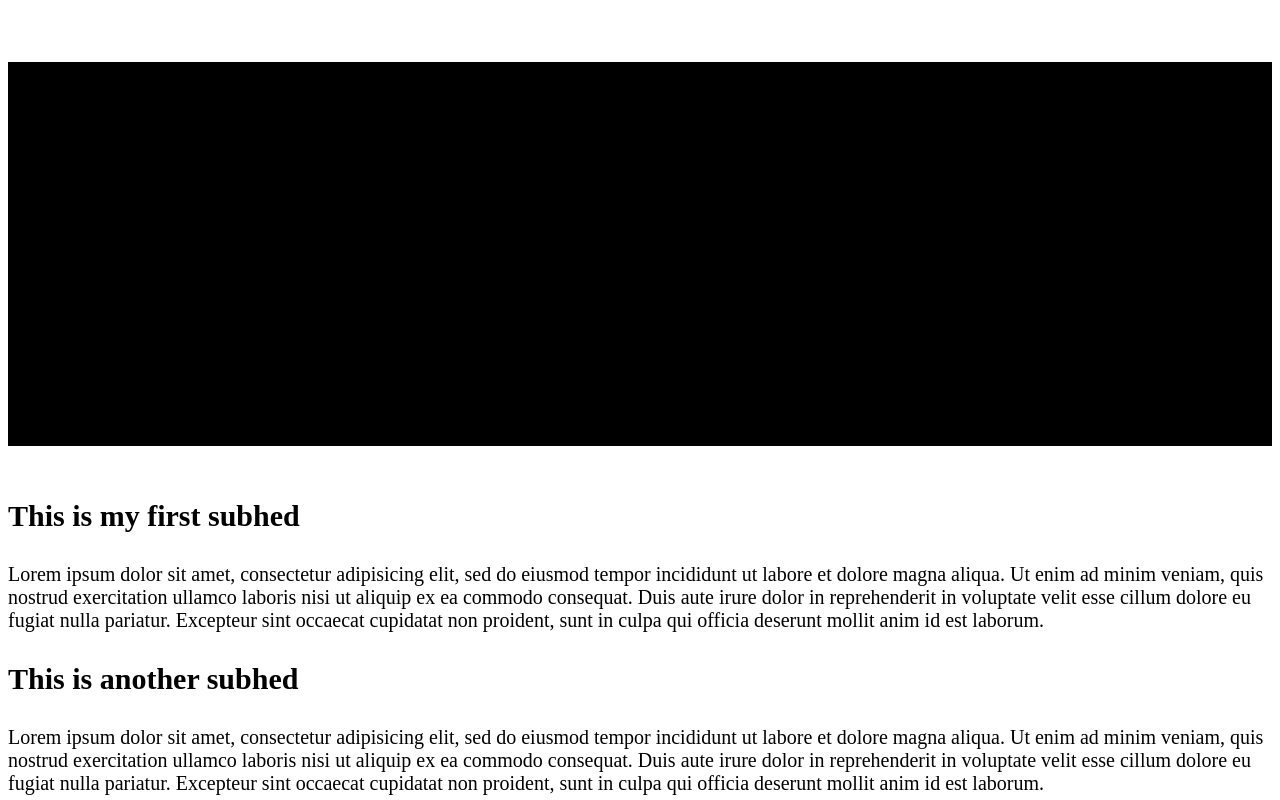
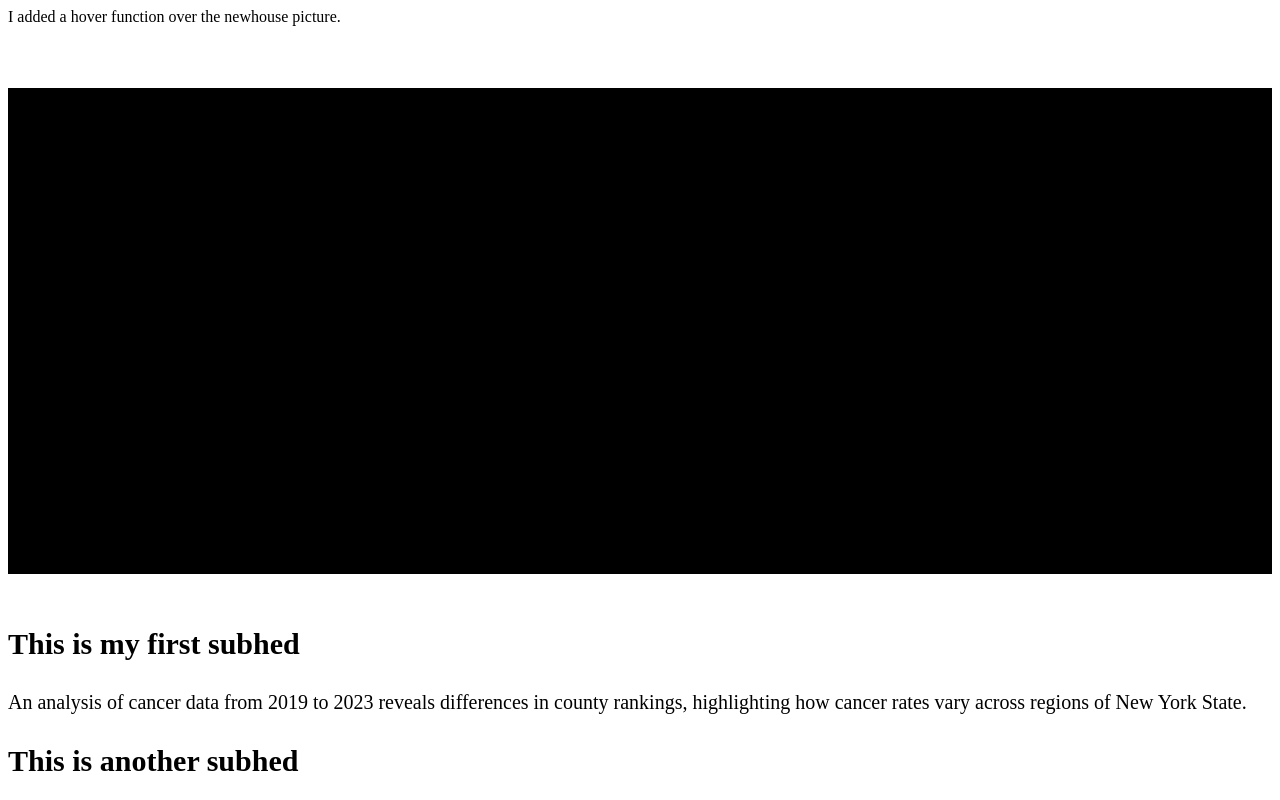
Before and after one commit to daytonk05/daytonk05.github.io, a plain HTML site: page final/index.html in a window 1280 px wide. Shown: the top 800 px of the page. Drawn offline with Linux system fonts and the light colour scheme.

Commit message:
Enhance index.html with hover effect and content updates
Added a hover function for the newhouse image and updated content.

```diff
--- a/final/index.html
+++ b/final/index.html
@@ -1,4 +1,5 @@
 <!-- This is the completed HTML page for our final project template. -->
+I added a hover function over the newhouse picture.
 
 <!DOCTYPE html>
 <html lang="en">
@@ -17,19 +18,17 @@
 
 	<body>
 		<section class="header">
-			<h1> This is my headline </h1>
+			<h1> What New York Counties Have the Highest Rates of Cancer?</h1>
 			<h2> This is a dek line.</h2>
 			<h4>Dayton Kandrovy </h4>
 		</section>
 		<section>
 			<h3>This is my first subhed</h3>
 			<!-- Add image below this comment -->
-			<p>Lorem ipsum dolor sit amet, consectetur adipisicing elit, sed do eiusmod
-			tempor incididunt ut labore et dolore magna aliqua. Ut enim ad minim veniam,
-			quis nostrud exercitation ullamco laboris nisi ut aliquip ex ea commodo
-			consequat. Duis aute irure dolor in reprehenderit in voluptate velit esse
-			cillum dolore eu fugiat nulla pariatur. Excepteur sint occaecat cupidatat non
-			proident, sunt in culpa qui officia deserunt mollit anim id est laborum.</p>
+			<p> An analysis of cancer data from 2019 to 2023
+    reveals differences in county rankings,
+    highlighting how cancer rates vary across
+    regions of New York State.</p>
 		</section>
 		<section>
 			<h3>This is another subhed</h3>
@@ -52,6 +51,7 @@
 			</div>
 
 			<!-- Add responsive Datawrapper element below this comment. -->
+			<iframe src="<iframe title="Highest Cancer Rates in New York Counties by Ranking" aria-label="Choropleth map" id="datawrapper-chart-emd6k" src="https://datawrapper.dwcdn.net/emd6k/1/" scrolling="no" frameborder="0" style="width: 0; min-width: 100% !important; border: none;" height="592" data-external="1"></iframe><script type="text/javascript">(function(){function e(){window.addEventListener(`message`,function(e){if(e.data[`datawrapper-height`]!==void 0){var t=document.querySelectorAll(`iframe`);for(var n in e.data[`datawrapper-height`])for(var r=0,i;i=t[r];r++)if(i.contentWindow===e.source){var a=e.data[`datawrapper-height`][n]+`px`;i.style.height=a}}})}e()})();</script>"></iframe>
 
 		</section>
 		<section>
@@ -62,6 +62,7 @@
 			consequat. Duis aute irure dolor in reprehenderit in voluptate velit esse
 			cillum dolore eu fugiat nulla pariatur. Excepteur sint occaecat cupidatat non
 			proident, punt in culpa qui officia deserunt mollit anim id est laborum.</p>
+			<img src="newhouse.jpg" alt= "S.I. Newhouse School of Public Communications at Syracuse University" >
 		</section>
 		<div class="footer">
 			<p>This page was built in Github Pages by Prof. Jon Glass for JNL221 at Syracuse University. Fonts used: Georgia, Poppins.</p>
```
